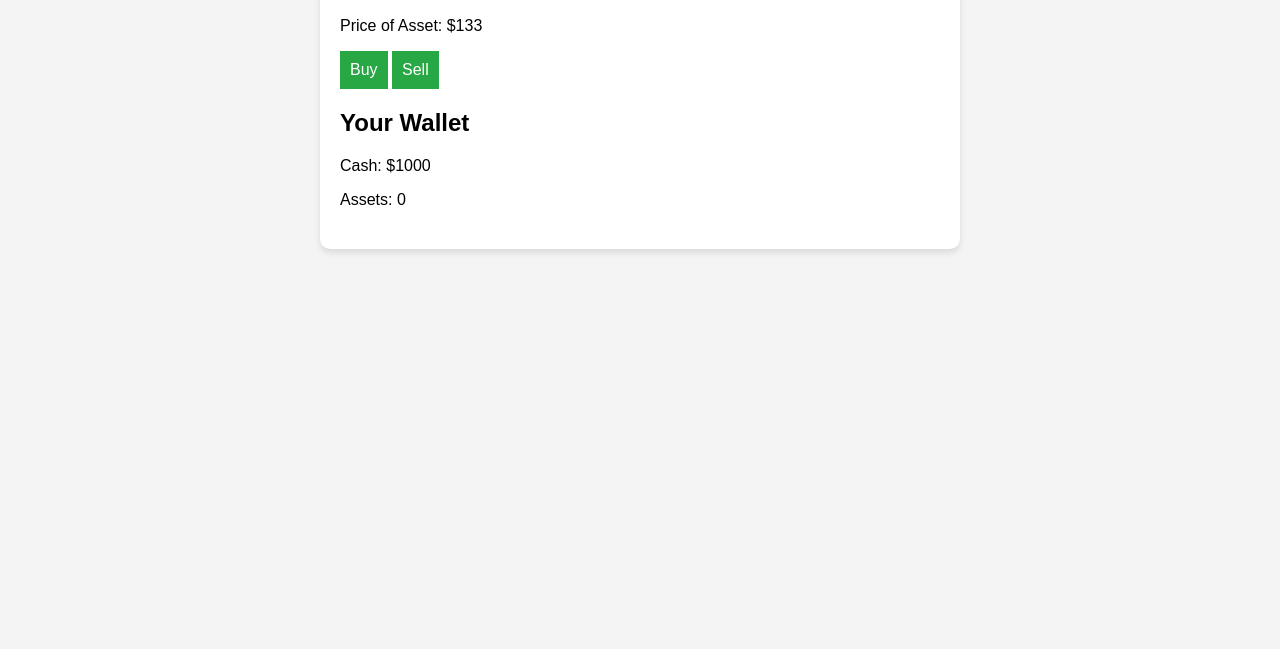
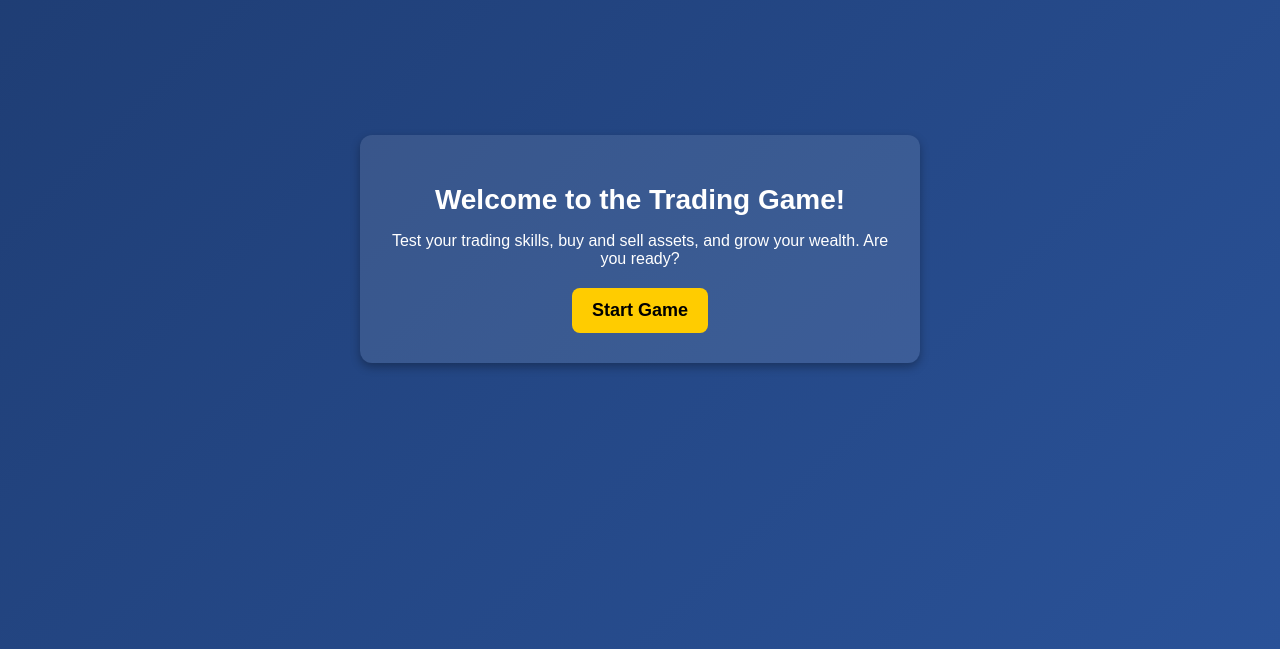
Before and after one commit to hacker-git-code/cryptobtc, a plain HTML site: page game.html in a window 1280 px wide. Shown: the part 151-800 px from the top of the page. Drawn offline with Linux system fonts and the light colour scheme.

Commit message:
Update game.html

```diff
--- a/game.html
+++ b/game.html
@@ -22,7 +22,7 @@
  -->
 
 
- <!DOCTYPE html>
+<!--  <!DOCTYPE html>
 <html lang="en">
 <head>
   <meta charset="UTF-8">
@@ -143,3 +143,77 @@
   </script>
 </body>
 </html>
+
+
+ -->
+
+
+<!DOCTYPE html>
+<html lang="en">
+<head>
+  <meta charset="UTF-8">
+  <meta name="viewport" content="width=device-width, initial-scale=1.0">
+  <title>Welcome to Trading Game</title>
+  <style>
+    body {
+      font-family: Arial, sans-serif;
+      background: linear-gradient(135deg, #1e3c72, #2a5298);
+      color: white;
+      text-align: center;
+      margin: 0;
+      padding: 0;
+      height: 100vh;
+      display: flex;
+      align-items: center;
+      justify-content: center;
+    }
+
+    .welcome-container {
+      background: rgba(255, 255, 255, 0.1);
+      padding: 30px;
+      border-radius: 12px;
+      box-shadow: 0 4px 10px rgba(0, 0, 0, 0.3);
+      max-width: 500px;
+    }
+
+    h1 {
+      font-size: 28px;
+      margin-bottom: 10px;
+    }
+
+    p {
+      font-size: 16px;
+      margin-bottom: 20px;
+    }
+
+    .start-btn {
+      background-color: #ffcc00;
+      color: black;
+      padding: 12px 20px;
+      font-size: 18px;
+      font-weight: bold;
+      border: none;
+      border-radius: 8px;
+      cursor: pointer;
+      transition: 0.3s;
+    }
+
+    .start-btn:hover {
+      background-color: #ffdb4d;
+    }
+  </style>
+</head>
+<body>
+  <div class="welcome-container">
+    <h1>Welcome to the Trading Game!</h1>
+    <p>Test your trading skills, buy and sell assets, and grow your wealth. Are you ready?</p>
+    <button class="start-btn" onclick="startGame()">Start Game</button>
+  </div>
+
+  <script>
+    function startGame() {
+      window.location.href = "trading-game.html"; // Redirect to your game page
+    }
+  </script>
+</body>
+</html>
```
